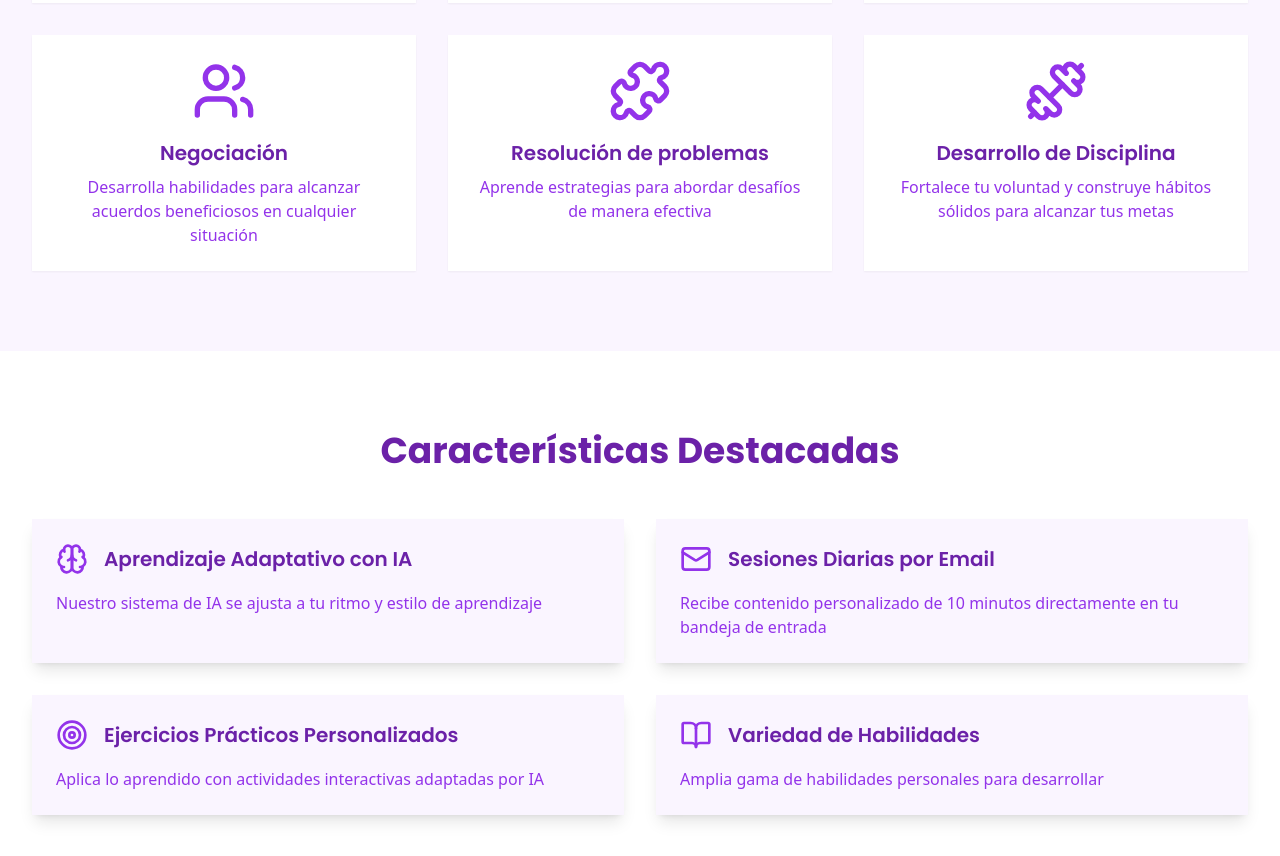
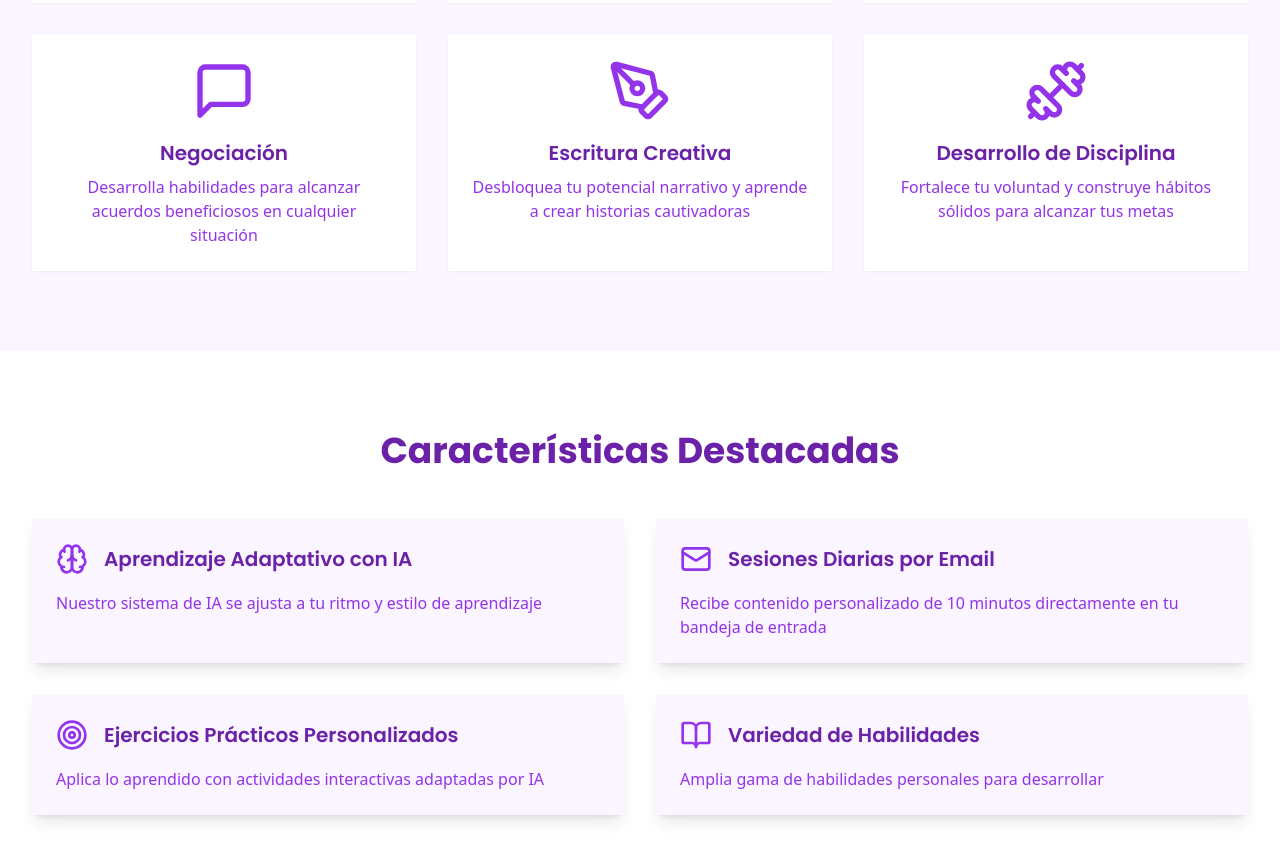
Before and after one commit to Ferrajju/skillvoo-landing, a Next.js app: page / in a window 1280 px wide. Shown: the part 2460-3316 px from the top of the page. Built offline with nearby package versions, Linux system fonts and the light colour scheme.

Commit message:
Agregando escritura Creativa

```diff
--- a/app/page.tsx
+++ b/app/page.tsx
@@ -12,7 +12,7 @@ import {
   BookOpen,
   CheckCircle,
   Target,
-  Puzzle,
+  PenTool,
 
   MessageSquare,
   Users,
@@ -294,13 +294,13 @@ export default function LandingPage() {
               },
               {
                 title: "Negociación",
-                icon: Users,
+                icon: MessageSquare,
                 description: "Desarrolla habilidades para alcanzar acuerdos beneficiosos en cualquier situación",
               },
               {
-                title: "Resolución de problemas",
-                icon: Puzzle,
-                description: "Aprende estrategias para abordar desafíos de manera efectiva",
+                title: "Escritura Creativa",
+                icon: PenTool,
+                description: "Desbloquea tu potencial narrativo y aprende a crear historias cautivadoras",
               },
               {
                 title: "Desarrollo de Disciplina",
```
